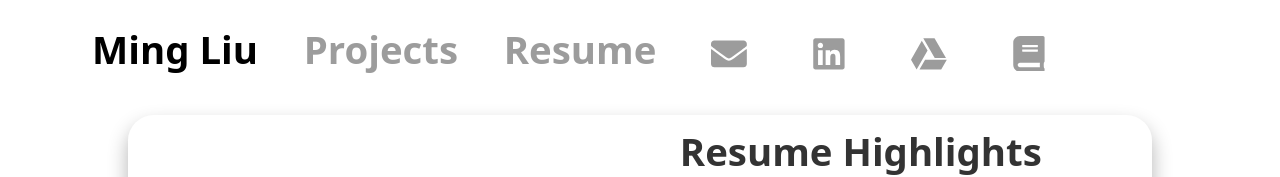
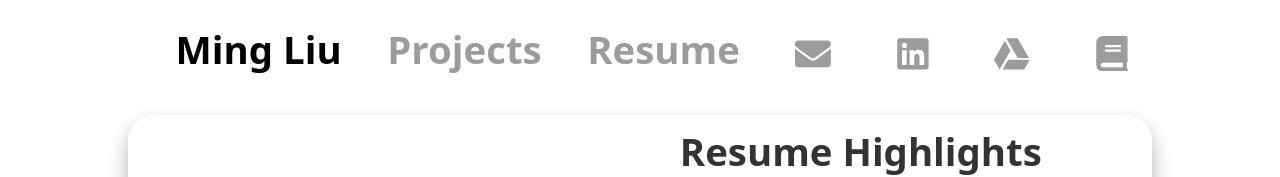
Before and after one commit to ml4802/custom-landing-page, a React (Vite) app: page / in a window 1280 px wide. Shown: the top 177 px of the page. Built offline with nearby package versions, Linux system fonts and the light colour scheme.

Commit message:
changed the vw

```diff
--- a/src/App.css
+++ b/src/App.css
@@ -33,7 +33,8 @@ html, body {
     background-color: white; /* Dark background for the navbar */
     height: 8vw; /* Increased height for a thicker navbar */
     padding: 0 2vw; /* Padding to space out from edges */
-    display: flex; /* Display as flex for alignment */
+    margin-left: 10vw;
+
 }
 
 .navbar-brand-custom {
--- a/src/components/NavBar.tsx
+++ b/src/components/NavBar.tsx
@@ -38,7 +38,7 @@ function NavBar({
         <Nav className="navbar-links">
           <Nav.Link
             href="#home"
-            className={`nav-link-custom ${
+            className={`nav-link-custom first ${
               activeLink === "HOME" ? "active" : ""
             }`}
             onClick={() => handleLinkClick("HOME")}
```
